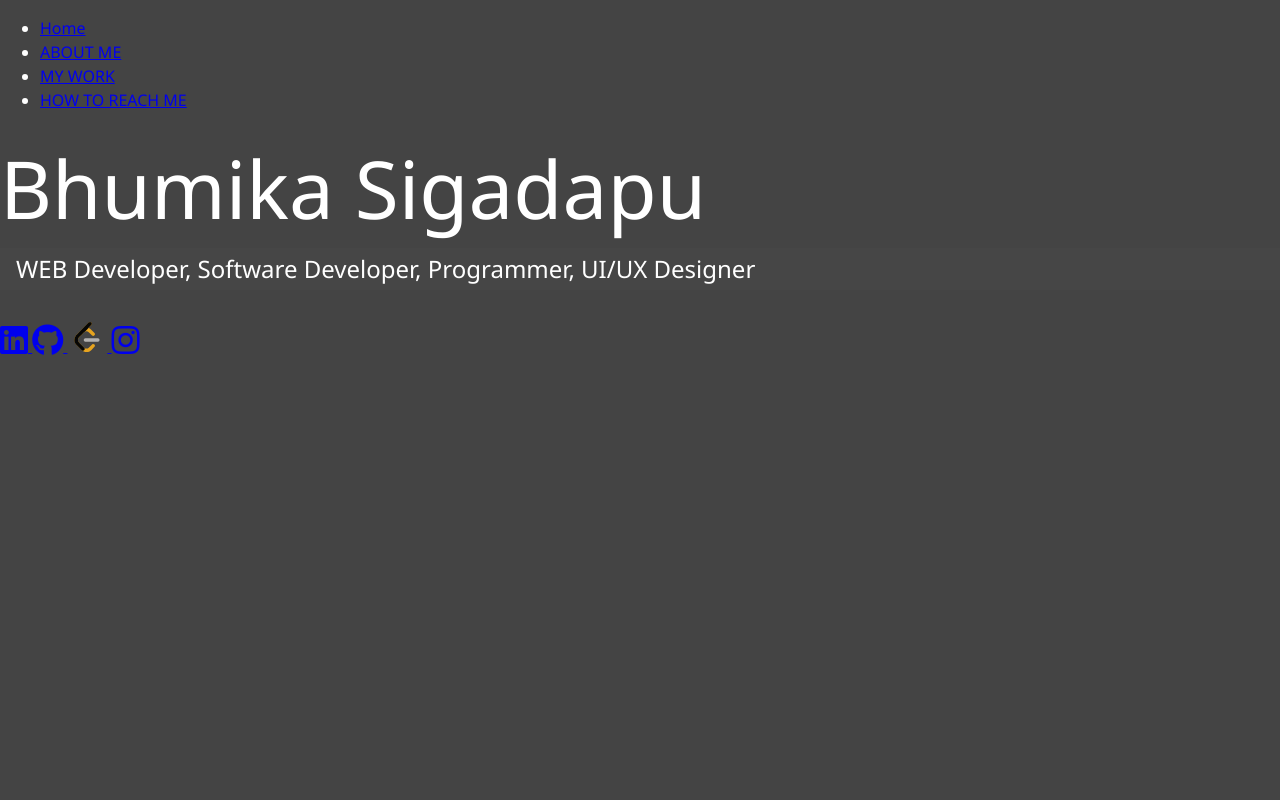
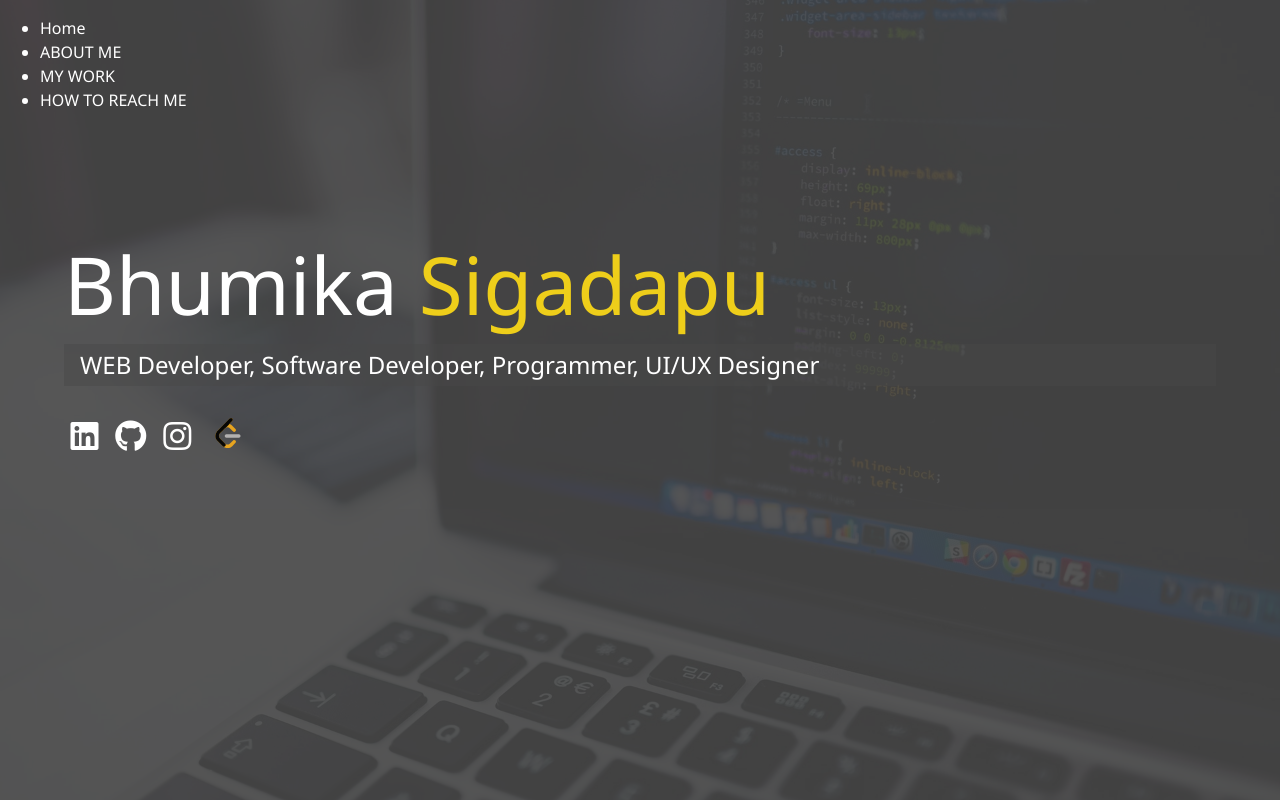
Before and after one commit to BhumikaSigadapu3/My_Portfolio, a website: page dist/index.html in a window 1280 px wide. Drawn offline with Linux system fonts and the light colour scheme.

Commit message:
Index sass

```diff
--- /dev/null
+++ b/scss/_config.scss
@@ -0,0 +1,33 @@
+$primary-color: #444;
+$secondary-color: #eece1a;
+$show-home-image: true;
+$home-image: url(/images/background.jpg);
+$background-opacity: 0.9;
+
+@mixin easeOut{
+    transition: all 0.5s ease-out;
+}
+
+@mixin background{
+    @if $show-home-image{
+        &#bg-img{
+            background: $home-image;
+            background-attachment: fixed;
+            background-size: cover;
+            &:after{
+                content: '';
+                position: absolute;
+                top: 0;
+                right: 0;
+                width: 100%;
+                height: 100%;
+                z-index: -1;
+                background: rgba($primary-color,$background-opacity);
+            }
+        }
+    }
+}
+
+// html{
+//     font-size: 16px;(default for this)
+// }
--- a/scss/main.scss
+++ b/scss/main.scss
@@ -1,13 +1,11 @@
-$primary-color: #444;
+@import 'config';
 
-// html{
-//     font-size: 16px;(default for this)
-// }
 
 *{
     box-sizing: border-box;
 }
 body{
+    @include background;
     background: $primary-color;
     color: #fff;
     height:100%;
@@ -31,3 +29,42 @@
         background: rgba(lighten($primary-color,2),0.5);
     }
 }
+
+a{
+    color: #fff;
+    text-decoration: none;
+
+}
+
+header{
+    position: fixed;
+    z-index: 2;
+    width: 100%;;
+}
+
+.text-secondary{
+    color: $secondary-color;
+}
+
+main{
+    padding: 4rem;
+    height: 100%;
+
+    .icons{
+        margin-top: 1rem;
+        a{
+            padding: 0.4rem;
+            &:hover{
+                color: $secondary-color;
+                @include easeOut();
+            }
+        }
+    }
+
+    &#home{
+        overflow: hidden;
+        h1{
+            margin-top: 20vh;
+        }
+    }
+}
```
Also changed, not shown: dist/css/main.css, dist/index.html, images/background.jpg (added), 1 other file.
